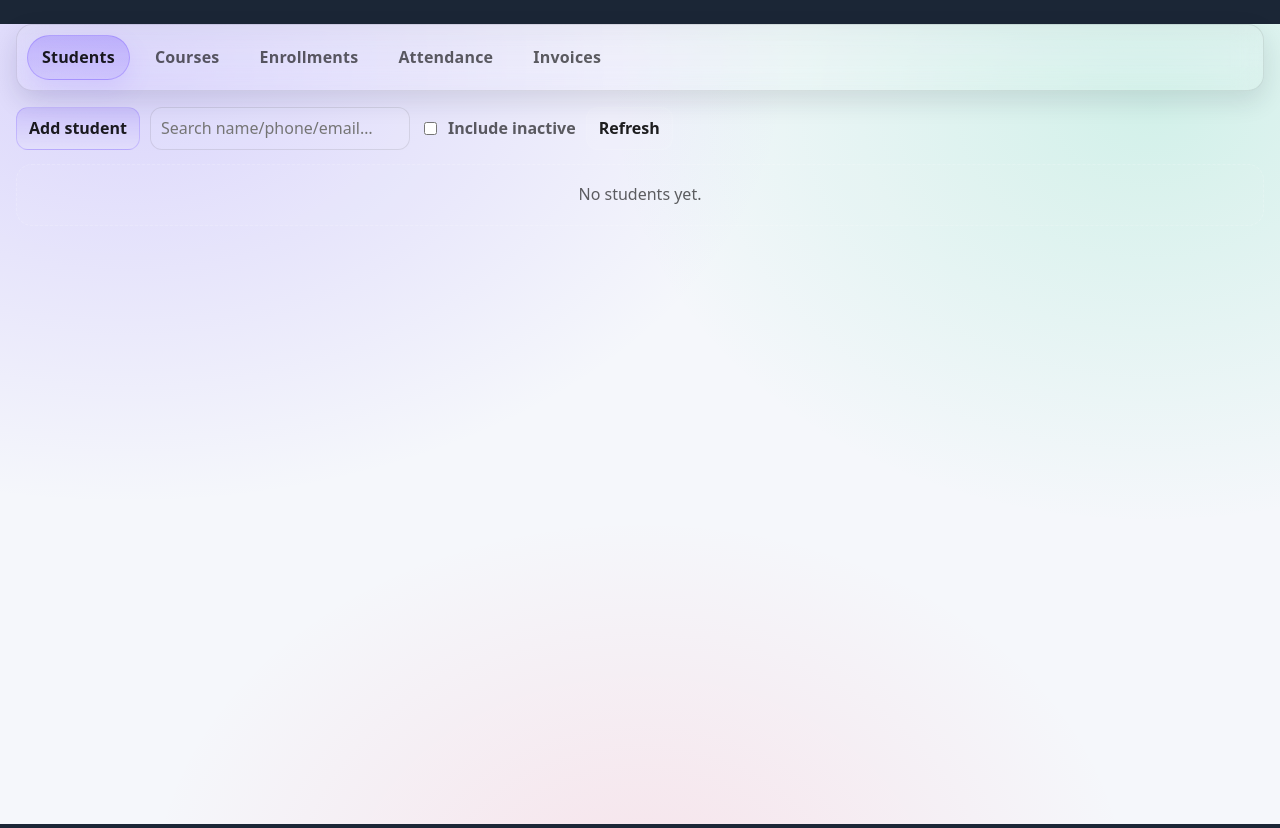
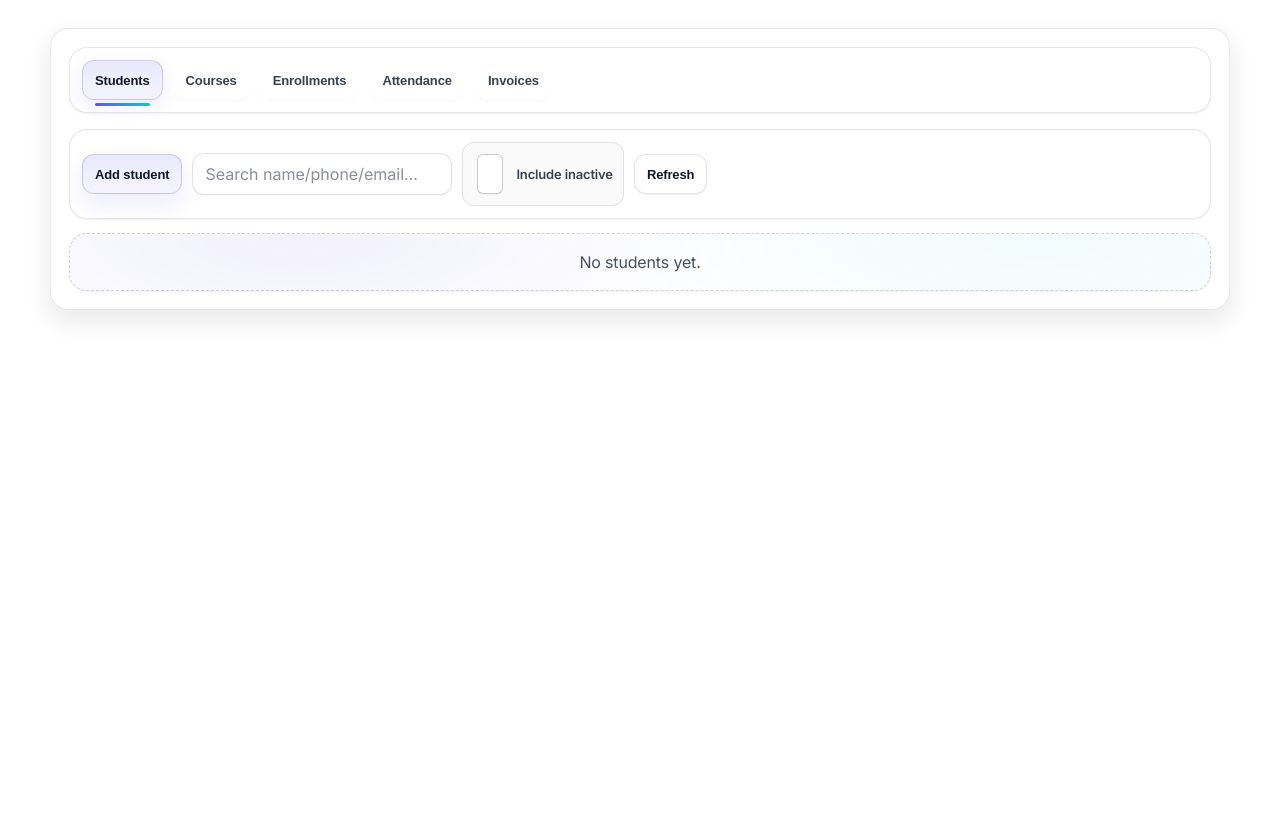
Before and after one commit to Uvlazhnitel/Language-School-Billing, a React (Vite) app in the folder frontend/: page / in a window 1280 px wide. Built offline with nearby package versions, Linux system fonts and the light colour scheme.

Commit message:
Implement user role management and permissions system

```diff
--- a/frontend/src/App.css
+++ b/frontend/src/App.css
@@ -1,42 +1,79 @@
-/* =========================
-   App.css — clean UI for CRUD + existing screens
-   ========================= */
+/* App.css — Premium white-only UI
+   Drop-in replacement for your current styles.
+*/
+
+/* Optional: high-quality font (safe fallback included) */
+@import url("https://fonts.googleapis.com/css2?family=Inter:wght@400;500;600;700&display=swap");
 
 :root {
-    --bg: #0b1220;
-    --panel: rgba(255, 255, 255, 0.06);
-    --panel2: rgba(255, 255, 255, 0.08);
-    --border: rgba(255, 255, 255, 0.12);
-    --text: rgba(255, 255, 255, 0.92);
-    --muted: rgba(255, 255, 255, 0.68);
-    --muted2: rgba(255, 255, 255, 0.50);
+  /* Force light controls everywhere */
+  color-scheme: light;
 
-    --accent: #7c5cff;
-    --good: #34d399;
-    --bad: #ff4d6d;
+  /* Core palette (white theme only) */
+  --bg: #ffffff;
+  --bg-soft: #fbfbfe;
+  --surface: #ffffff;
+  --surface-2: #f7f7fb;
+  --surface-3: #f3f4fa;
 
-    --shadow: 0 14px 40px rgba(0,0,0,.35);
-    --shadow2: 0 10px 26px rgba(0,0,0,.28);
+  --text: #111827;          /* slate-900-ish */
+  --text-soft: #374151;     /* slate-700-ish */
+  --muted: #6b7280;         /* slate-500-ish */
 
-    --r-lg: 16px;
-    --r-md: 12px;
-    --r-sm: 10px;
+  --border: rgba(17, 24, 39, 0.10);
+  --border-strong: rgba(17, 24, 39, 0.16);
 
-    --focus: 0 0 0 3px rgba(124, 92, 255, 0.28);
+  /* Accent (tasteful, not “dark mode”) */
+  --accent: #4f46e5;        /* indigo */
+  --accent-2: #06b6d4;      /* cyan */
+  --accent-soft: rgba(79, 70, 229, 0.12);
+  --accent-soft-2: rgba(6, 182, 212, 0.12);
+
+  --danger: #ef4444;
+  --danger-soft: rgba(239, 68, 68, 0.12);
+
+  --shadow-sm: 0 1px 2px rgba(0,0,0,0.06);
+  --shadow-md: 0 10px 25px rgba(17,24,39,0.10);
+  --shadow-lg: 0 22px 60px rgba(17,24,39,0.16);
+
+  --radius-sm: 10px;
+  --radius-md: 14px;
+  --radius-lg: 18px;
+
+  --ring: 0 0 0 4px rgba(79, 70, 229, 0.18);
+  --ring-2: 0 0 0 4px rgba(6, 182, 212, 0.16);
+
+  --grid-gap: 14px;
 }
 
-  @media (prefers-color-scheme: light) {
 :root {
-      --bg: #f5f7fb;
-      --panel: rgba(0, 0, 0, 0.03);
-      --panel2: rgba(0, 0, 0, 0.045);
-      --border: rgba(0, 0, 0, 0.09);
-      --text: rgba(0, 0, 0, 0.88);
-      --muted: rgba(0, 0, 0, 0.62);
-      --muted2: rgba(0, 0, 0, 0.48);
-      --shadow: 0 14px 40px rgba(22, 30, 53, .14);
-      --shadow2: 0 10px 26px rgba(22, 30, 53, .12);
-      --focus: 0 0 0 3px rgba(124, 92, 255, 0.22);
+  color-scheme: light !important;
+}
+
+html {
+  background: #ffffff !important;
+  color-scheme: light !important;
+  overscroll-behavior-y: none;
+}
+
+body {
+  background: #ffffff !important;
+  color: #111827;
+  min-height: 100vh;
+  min-height: 100dvh;
+  overscroll-behavior-y: none;
+}
+
+#root {
+  min-height: 100vh;
+  min-height: 100dvh;
+  background: transparent;
+}
+
+@media (prefers-color-scheme: dark) {
+  :root, html, body {
+    color-scheme: light !important;
+    background: #ffffff !important;
   }
 }
 
@@ -52,188 +89,287 @@
 
 body {
   margin: 0;
+  font-family: "Inter", ui-sans-serif, system-ui, -apple-system, Segoe UI, Roboto, Helvetica, Arial, "Apple Color Emoji", "Segoe UI Emoji";
   color: var(--text);
   background:
-      radial-gradient(1200px 800px at 10% 5%, rgba(124, 92, 255, 0.22), transparent 55%),
-      radial-gradient(900px 700px at 90% 10%, rgba(52, 211, 153, 0.18), transparent 60%),
-      radial-gradient(900px 700px at 50% 110%, rgba(255, 77, 109, 0.12), transparent 55%),
-      var(--bg);
-    font-family: ui-sans-serif, system-ui, -apple-system, Segoe UI, Roboto, Helvetica, Arial;
-    line-height: 1.45;
+    radial-gradient(1200px 600px at 15% 0%, rgba(79,70,229,0.08), transparent 55%),
+    radial-gradient(1000px 600px at 85% 5%, rgba(6,182,212,0.07), transparent 55%),
+    linear-gradient(180deg, var(--bg-soft), var(--bg));
+  letter-spacing: -0.01em;
   -webkit-font-smoothing: antialiased;
   -moz-osx-font-smoothing: grayscale;
 }
 
-  .container {
-    width: calc(100% - 32px);
-    margin: 24px auto 40px;
+/* Nice selection */
+::selection {
+  background: rgba(79, 70, 229, 0.18);
 }
 
-  a { color: inherit; }
+/* Root layout */
+#root {
+  min-height: 100%;
+}
 
-  /* ---------- Tabs ---------- */
+/* ---------- Container ---------- */
+.container {
+  width: min(1180px, calc(100% - 32px));
+  margin: 28px auto 44px;
+  padding: 18px;
+  border: 1px solid var(--border);
+  border-radius: var(--radius-lg);
+  background: rgba(255,255,255,0.78);
+  box-shadow: var(--shadow-md);
+  backdrop-filter: blur(10px);
+  -webkit-backdrop-filter: blur(10px);
+}
+
+/* Subtle “depth” edge */
+.container::before {
+  content: "";
+  position: absolute;
+  pointer-events: none;
+}
+
+/* ---------- Tabs / Top Bar ---------- */
 .tabs {
+  position: sticky;
+  top: 14px;
+  z-index: 50;
+
   display: flex;
   align-items: center;
   gap: 10px;
-    position: sticky;
-    top: 10px;
-    z-index: 10;
 
-    padding: 10px;
+  padding: 12px;
+  margin: 0 0 16px;
+
   border: 1px solid var(--border);
-    border-radius: var(--r-lg);
-
-    background: linear-gradient(180deg, rgba(255,255,255,0.08), rgba(255,255,255,0.04));
-    backdrop-filter: blur(14px);
-    -webkit-backdrop-filter: blur(14px);
-    box-shadow: var(--shadow2);
+  border-radius: var(--radius-lg);
+  background: rgba(255,255,255,0.92);
+  box-shadow: var(--shadow-sm);
+  backdrop-filter: blur(10px);
+  -webkit-backdrop-filter: blur(10px);
 }
 
-  .tabs button {
+/* tab buttons */
+.tabs > button {
   appearance: none;
   border: 1px solid transparent;
   background: transparent;
-    color: var(--muted);
-    padding: 10px 14px;
-    border-radius: 999px;
+  color: var(--text-soft);
+  padding: 10px 12px;
+  border-radius: 12px;
+  font-weight: 600;
+  font-size: 13px;
+  letter-spacing: -0.01em;
   cursor: pointer;
-    font-weight: 700;
-    letter-spacing: 0.2px;
-    transition: transform .12s ease, background .18s ease, border-color .18s ease, color .18s ease;
+  transition: transform .12s ease, background-color .18s ease, border-color .18s ease, box-shadow .18s ease, color .18s ease;
+  user-select: none;
+  position: relative;
 }
 
-  .tabs button:hover {
-    color: var(--text);
-    background: rgba(255,255,255,0.06);
-    border-color: rgba(255,255,255,0.10);
+.tabs > button:hover {
+  background: rgba(17, 24, 39, 0.04);
+  transform: translateY(-1px);
 }
 
-  .tabs button:active {
-    transform: translateY(1px);
+.tabs > button:active {
+  transform: translateY(0px);
 }
 
-  .tabs button.active {
+.tabs > button.active {
   color: var(--text);
-    background: linear-gradient(180deg, rgba(124, 92, 255, 0.32), rgba(124, 92, 255, 0.16));
-    border-color: rgba(124, 92, 255, 0.35);
-    box-shadow: 0 10px 25px rgba(124, 92, 255, 0.14);
+  background:
+    linear-gradient(180deg, rgba(79,70,229,0.12), rgba(79,70,229,0.06));
+  border-color: rgba(79,70,229,0.22);
+  box-shadow: 0 6px 18px rgba(79,70,229,0.10);
 }
 
-  .spacer { flex: 1; }
+.tabs > button.active::after {
+  content: "";
+  position: absolute;
+  left: 12px;
+  right: 12px;
+  bottom: -7px;
+  height: 3px;
+  border-radius: 999px;
+  background: linear-gradient(90deg, var(--accent), var(--accent-2));
+  opacity: 0.9;
+}
+
+.spacer {
+  flex: 1;
+}
 
 .monthpickers {
   display: flex;
+  align-items: center;
   gap: 10px;
-    align-items: center;
 }
 
-  /* ---------- Controls row ---------- */
+/* ---------- Controls Row ---------- */
 .controls {
-    margin: 16px 0 12px;
   display: flex;
+  align-items: center;
   flex-wrap: wrap;
   gap: 10px;
-    align-items: center;
+
+  padding: 12px;
+  margin: 0 0 14px;
+
+  border: 1px solid var(--border);
+  border-radius: var(--radius-lg);
+  background: linear-gradient(180deg, rgba(255,255,255,0.92), rgba(255,255,255,0.78));
+  box-shadow: var(--shadow-sm);
 }
 
+/* Inline label group */
 .inline {
   display: inline-flex;
-    gap: 8px;
   align-items: center;
-    color: var(--muted);
-    font-weight: 650;
+  gap: 10px;
+  padding: 8px 10px;
+  border-radius: 12px;
+  border: 1px solid rgba(17,24,39,0.10);
+  background: rgba(17,24,39,0.02);
+  color: var(--text-soft);
+  font-size: 13px;
+  font-weight: 600;
 }
 
-  /* ---------- Inputs / selects ---------- */
+/* ---------- Inputs / Selects ---------- */
 input, select {
+  appearance: none;
   font: inherit;
   color: var(--text);
-    background: rgba(255,255,255,0.06);
-    border: 1px solid var(--border);
+  background: #ffffff;
+
+  border: 1px solid rgba(17,24,39,0.12);
   border-radius: 12px;
-    padding: 9px 10px;
+
+  padding: 10px 12px;
+  min-height: 40px;
+
+  box-shadow: 0 1px 0 rgba(17,24,39,0.04);
+  transition: box-shadow .18s ease, border-color .18s ease, transform .12s ease, background-color .18s ease;
+}
+
+input::placeholder {
+  color: rgba(107,114,128,0.80);
+}
+
+input:hover, select:hover {
+  border-color: rgba(17,24,39,0.18);
+}
+
+input:focus, select:focus {
   outline: none;
-    transition: box-shadow .18s ease, border-color .18s ease, background .18s ease;
+  border-color: rgba(79,70,229,0.45);
+  box-shadow: var(--ring), 0 8px 20px rgba(79,70,229,0.08);
 }
 
 select {
-    padding-right: 34px;
+  padding-right: 36px;
   background-image:
-      linear-gradient(45deg, transparent 50%, var(--muted) 50%),
-      linear-gradient(135deg, var(--muted) 50%, transparent 50%),
-      linear-gradient(to right, transparent, transparent);
+    linear-gradient(45deg, transparent 50%, rgba(17,24,39,0.65) 50%),
+    linear-gradient(135deg, rgba(17,24,39,0.65) 50%, transparent 50%);
   background-position:
-      calc(100% - 18px) 50%,
-      calc(100% - 12px) 50%,
-      0 0;
-    background-size:
-      6px 6px,
-      6px 6px,
-      100% 100%;
+    calc(100% - 18px) 52%,
+    calc(100% - 12px) 52%;
+  background-size: 6px 6px, 6px 6px;
   background-repeat: no-repeat;
-    appearance: none;
 }
 
-  input:focus, select:focus {
-    border-color: rgba(124, 92, 255, 0.45);
-    box-shadow: var(--focus);
-    background: rgba(255,255,255,0.08);
+/* Number input tweak */
+input[type="number"] {
+  font-variant-numeric: tabular-nums;
 }
 
-  input:disabled {
-    opacity: 0.55;
-    cursor: not-allowed;
+/* Checkbox: modern (keeps white theme) */
+input[type="checkbox"] {
+  width: 16px;
+  height: 16px;
+  border-radius: 6px;
+  border: 1px solid rgba(17,24,39,0.22);
+  accent-color: var(--accent);
 }
 
 /* ---------- Buttons ---------- */
 button {
-    font: inherit;
+  appearance: none;
+  border: 1px solid rgba(17,24,39,0.12);
+  background: #ffffff;
+  color: var(--text);
+  padding: 10px 12px;
+  min-height: 40px;
+  border-radius: 12px;
+  font-weight: 700;
+  font-size: 13px;
+  letter-spacing: -0.01em;
+  cursor: pointer;
+  box-shadow: 0 1px 0 rgba(17,24,39,0.04);
+  transition: transform .12s ease, box-shadow .18s ease, border-color .18s ease, background-color .18s ease, color .18s ease;
+  user-select: none;
 }
 
-  .controls button,
-  .panel button,
-  .modalActions button,
-  tbody button {
-    appearance: none;
-    border: 1px solid rgba(255,255,255,0.10);
-    background: rgba(255,255,255,0.06);
-    color: var(--text);
-    padding: 9px 12px;
-    border-radius: 12px;
-    cursor: pointer;
-    font-weight: 700;
-    transition: transform .12s ease, background .18s ease, border-color .18s ease, box-shadow .18s ease, opacity .18s ease;
+button:hover {
+  transform: translateY(-1px);
+  border-color: rgba(17,24,39,0.18);
+  box-shadow: 0 10px 20px rgba(17,24,39,0.08);
 }
 
-  .controls button:hover,
-  .panel button:hover,
-  .modalActions button:hover,
-  tbody button:hover {
-    background: rgba(255,255,255,0.09);
-    border-color: rgba(255,255,255,0.16);
-    box-shadow: 0 10px 24px rgba(0,0,0,.18);
+button:active {
+  transform: translateY(0px);
+  box-shadow: 0 6px 14px rgba(17,24,39,0.08);
 }
 
-  .controls button:active,
-  .panel button:active,
-  .modalActions button:active,
-  tbody button:active {
-    transform: translateY(1px);
+button:disabled {
+  cursor: not-allowed;
+  opacity: 0.55;
+  transform: none;
+  box-shadow: none;
 }
 
-  .controls button:focus-visible,
-  .panel button:focus-visible,
-  .modalActions button:focus-visible,
-  tbody button:focus-visible {
-    outline: none;
-    box-shadow: var(--focus), 0 10px 24px rgba(0,0,0,.18);
+/* Make primary action in controls pop */
+.controls > button:first-of-type {
+  border-color: rgba(79,70,229,0.25);
+  background: linear-gradient(180deg, rgba(79,70,229,0.12), rgba(79,70,229,0.06));
+  box-shadow: 0 10px 22px rgba(79,70,229,0.10);
 }
 
-  /* Make first action in a row look like the primary action */
-  .controls button:first-child {
-    border-color: rgba(124, 92, 255, 0.26);
-    background: linear-gradient(180deg, rgba(124, 92, 255, 0.18), rgba(255,255,255,0.06));
+.controls > button:first-of-type:hover {
+  box-shadow: 0 18px 34px rgba(79,70,229,0.14);
+  border-color: rgba(79,70,229,0.32);
+}
+
+.controls > button:first-of-type:focus {
+  box-shadow: var(--ring), 0 18px 34px rgba(79,70,229,0.10);
+}
+
+/* Modal buttons: first = primary, second = ghost */
+.modalActions button:first-child {
+  border-color: rgba(79,70,229,0.28);
+  background: linear-gradient(90deg, rgba(79,70,229,0.14), rgba(6,182,212,0.10));
+  box-shadow: 0 16px 30px rgba(79,70,229,0.10);
+}
+
+.modalActions button:last-child {
+  background: rgba(17,24,39,0.03);
+}
+
+/* Table action buttons: compact */
+table td button {
+  min-height: 34px;
+  padding: 8px 10px;
+  border-radius: 10px;
+  font-weight: 700;
+}
+
+/* Subtle “danger-ish” for buttons containing word Delete (best-effort, no markup change) */
+table td button:nth-of-type(2):hover {
+  /* common in your UI: Edit + Delete/Deactivate second button */
+  border-color: rgba(239,68,68,0.28);
+  box-shadow: 0 14px 26px rgba(239,68,68,0.10);
 }
 
 /* ---------- Tables ---------- */
@@ -241,152 +377,246 @@
   width: 100%;
   border-collapse: separate;
   border-spacing: 0;
+  background: rgba(255,255,255,0.92);
+  border: 1px solid var(--border);
+  border-radius: var(--radius-lg);
   overflow: hidden;
-    border: 1px solid var(--border);
-    border-radius: var(--r-lg);
-    background: linear-gradient(180deg, rgba(255,255,255,0.07), rgba(255,255,255,0.04));
-    box-shadow: var(--shadow);
+  box-shadow: var(--shadow-sm);
 }
 
 thead th {
+  position: sticky;
+  top: 0;
+  z-index: 5;
+
   text-align: left;
+  font-size: 12px;
+  letter-spacing: 0.02em;
+  text-transform: uppercase;
+  color: rgba(55,65,81,0.90);
+
   padding: 12px 14px;
-    font-size: 12px;
-    text-transform: uppercase;
-    letter-spacing: 0.9px;
-    color: var(--muted);
-    border-bottom: 1px solid var(--border);
-    background: rgba(255,255,255,0.04);
+  background:
+    linear-gradient(180deg, rgba(247,247,251,0.98), rgba(243,244,250,0.92));
+  border-bottom: 1px solid rgba(17,24,39,0.10);
 }
 
-  tbody td {
+tbody td, tfoot td {
   padding: 12px 14px;
-    border-bottom: 1px solid rgba(255,255,255,0.06);
+  border-bottom: 1px solid rgba(17,24,39,0.06);
+  color: var(--text);
   vertical-align: middle;
 }
 
-  tbody tr:hover td {
-    background: rgba(255,255,255,0.04);
+tbody tr:nth-child(odd) td {
+  background: rgba(17,24,39,0.012);
 }
 
-  tbody tr:last-child td {
+tbody tr:hover td {
+  background: linear-gradient(90deg, rgba(79,70,229,0.06), rgba(6,182,212,0.04));
+}
+
+tfoot td {
+  background: rgba(17,24,39,0.02);
+  font-weight: 800;
   border-bottom: none;
 }
 
-  tfoot td {
-    padding: 12px 14px;
-    border-top: 1px solid var(--border);
-    background: rgba(255,255,255,0.04);
-    font-weight: 800;
+/* Make numeric columns feel aligned */
+td[style*="text-align: right"],
+th[style*="text-align: right"] {
+  font-variant-numeric: tabular-nums;
 }
 
-  /* ---------- Small helpers ---------- */
-  .msg {
-    margin: 12px 0;
-    padding: 10px 12px;
-    border-radius: 14px;
-    border: 1px solid rgba(52, 211, 153, 0.25);
-    background: linear-gradient(180deg, rgba(52, 211, 153, 0.16), rgba(255,255,255,0.06));
-    font-weight: 700;
-    box-shadow: 0 10px 22px rgba(52, 211, 153, 0.12);
+/* Inputs inside tables */
+table input[type="number"] {
+  background: rgba(255,255,255,0.96);
 }
 
-  .empty {
-    margin: 14px 0;
-    padding: 18px;
-    border-radius: var(--r-lg);
-    border: 1px dashed rgba(255,255,255,0.18);
-    background: rgba(255,255,255,0.04);
-    color: var(--muted);
-  }
-
-  /* ---------- Panel (invoice details) ---------- */
+/* ---------- Panels ---------- */
 .panel {
-    margin-top: 14px;
-    padding: 18px;
-    border-radius: var(--r-lg);
+  margin-top: 16px;
+  padding: 16px;
   border: 1px solid var(--border);
-    background: linear-gradient(180deg, rgba(255,255,255,0.08), rgba(255,255,255,0.04));
-    box-shadow: var(--shadow2);
+  border-radius: var(--radius-lg);
+  background: linear-gradient(180deg, rgba(255,255,255,0.92), rgba(255,255,255,0.80));
+  box-shadow: var(--shadow-md);
 }
 
 .panel h3 {
-    margin: 0 0 10px;
-    font-size: 18px;
-    letter-spacing: 0.2px;
+  margin: 0 0 12px;
+  font-size: 16px;
+  letter-spacing: -0.02em;
+  line-height: 1.25;
+}
+
+.panel table {
+  box-shadow: none;
+}
+
+/* ---------- Empty / Loading / Messages ---------- */
+.empty {
+  padding: 18px;
+  border-radius: var(--radius-lg);
+  border: 1px dashed rgba(17,24,39,0.18);
+  background:
+    radial-gradient(800px 280px at 20% 0%, rgba(79,70,229,0.08), transparent 55%),
+    radial-gradient(800px 280px at 85% 0%, rgba(6,182,212,0.06), transparent 55%),
+    rgba(255,255,255,0.88);
+  color: rgba(55,65,81,0.92);
+  box-shadow: var(--shadow-sm);
+}
+
+.msg {
+  margin: 0 0 12px;
+  padding: 12px 14px;
+  border-radius: 14px;
+  border: 1px solid rgba(79,70,229,0.22);
+  background: rgba(79,70,229,0.08);
+  color: rgba(55,65,81,0.96);
+  box-shadow: 0 14px 26px rgba(79,70,229,0.10);
 }
 
 /* ---------- Modal ---------- */
 .modal {
   position: fixed;
   inset: 0;
-    z-index: 50;
+  z-index: 9999;
   display: grid;
   place-items: center;
   padding: 18px;
-    background: rgba(0,0,0,0.55);
-    backdrop-filter: blur(8px);
-    -webkit-backdrop-filter: blur(8px);
+
+  background: rgba(17,24,39,0.28);
+  backdrop-filter: blur(10px);
+  -webkit-backdrop-filter: blur(10px);
+
+  animation: fadeIn .16s ease-out;
 }
 
 .modalBody {
-    width: min(560px, 100%);
-    border-radius: var(--r-lg);
-    border: 1px solid rgba(255,255,255,0.14);
+  width: min(640px, 100%);
+  border-radius: 20px;
+  border: 1px solid rgba(255,255,255,0.55);
   background:
-      radial-gradient(900px 280px at 30% 0%, rgba(124,92,255,0.20), transparent 55%),
-      linear-gradient(180deg, rgba(255,255,255,0.10), rgba(255,255,255,0.05));
-    box-shadow: var(--shadow);
-    padding: 18px 18px 14px;
-    animation: pop .16s ease-out;
-  }
-
-  @keyframes pop {
-    from { transform: translateY(10px) scale(0.98); opacity: 0; }
-    to   { transform: translateY(0) scale(1); opacity: 1; }
+    radial-gradient(1200px 400px at 10% 0%, rgba(79,70,229,0.10), transparent 55%),
+    radial-gradient(1000px 360px at 90% 0%, rgba(6,182,212,0.08), transparent 55%),
+    rgba(255,255,255,0.94);
+  box-shadow: var(--shadow-lg);
+  padding: 18px;
+  animation: popIn .18s ease-out;
 }
 
 .modalBody h3 {
-    margin: 0 0 12px;
+  margin: 0 0 14px;
   font-size: 18px;
+  letter-spacing: -0.02em;
 }
 
 .formRow {
   display: grid;
   grid-template-columns: 140px 1fr;
+  gap: 12px;
   align-items: center;
-    gap: 12px;
-    margin: 10px 0;
+  padding: 10px 0;
+  border-top: 1px solid rgba(17,24,39,0.06);
+}
+
+.formRow:first-of-type {
+  border-top: none;
+  padding-top: 4px;
 }
 
 .formRow label {
-    color: var(--muted);
+  color: rgba(55,65,81,0.92);
   font-weight: 700;
+  font-size: 13px;
 }
 
 .modalActions {
   display: flex;
   justify-content: flex-end;
   gap: 10px;
-    margin-top: 14px;
-    padding-top: 12px;
-    border-top: 1px solid rgba(255,255,255,0.10);
+  padding-top: 14px;
+  margin-top: 8px;
+  border-top: 1px solid rgba(17,24,39,0.08);
 }
 
-  .days {
-    display: flex;
-    flex-wrap: wrap;
-    gap: 12px;
+/* ---------- Accessibility / focus ---------- */
+:focus-visible {
+  outline: none;
+  box-shadow: var(--ring);
+  border-color: rgba(79,70,229,0.40);
 }
 
 /* ---------- Responsive ---------- */
-  @media (max-width: 720px) {
-    .tabs { flex-wrap: wrap; top: 8px; }
-    .monthpickers { width: 100%; justify-content: flex-end; }
-    .formRow { grid-template-columns: 1fr; gap: 8px; }
+@media (max-width: 860px) {
+  .container {
+    width: calc(100% - 18px);
+    margin: 16px auto 28px;
+    padding: 14px;
   }
 
-  /* ---------- Reduced motion ---------- */
-  @media (prefers-reduced-motion: reduce) {
-    * { animation: none !important; transition: none !important; }
+  .tabs {
+    flex-wrap: wrap;
+    gap: 8px;
+    top: 10px;
   }
+
+  .monthpickers {
+    width: 100%;
+    justify-content: flex-start;
+  }
+
+  .controls {
+    gap: 8px;
+  }
+
+  .controls input[style*="width"],
+  .controls input {
+    width: 100% !important;
+    flex: 1 1 100%;
+  }
+
+  table {
+    display: block;
+    overflow-x: auto;
+    -webkit-overflow-scrolling: touch;
+  }
+
+  thead th {
+    position: static;
+  }
+
+  .formRow {
+    grid-template-columns: 1fr;
+    gap: 8px;
+  }
+}
+
+/* ---------- Micro animations ---------- */
+@keyframes fadeIn {
+  from { opacity: 0; }
+  to   { opacity: 1; }
+}
+
+@keyframes popIn {
+  from { transform: translateY(6px) scale(0.98); opacity: 0; }
+  to   { transform: translateY(0) scale(1); opacity: 1; }
+}
+
+/* ---------- Polished scrollbars (WebKit) ---------- */
+*::-webkit-scrollbar {
+  height: 10px;
+  width: 10px;
+}
+
+*::-webkit-scrollbar-thumb {
+  background: rgba(17,24,39,0.18);
+  border: 3px solid rgba(255,255,255,0.9);
+  border-radius: 999px;
+}
+
+*::-webkit-scrollbar-track {
+  background: rgba(17,24,39,0.04);
+  border-radius: 999px;
+}
```
Lines whose indentation alone changed are shown as unchanged.
